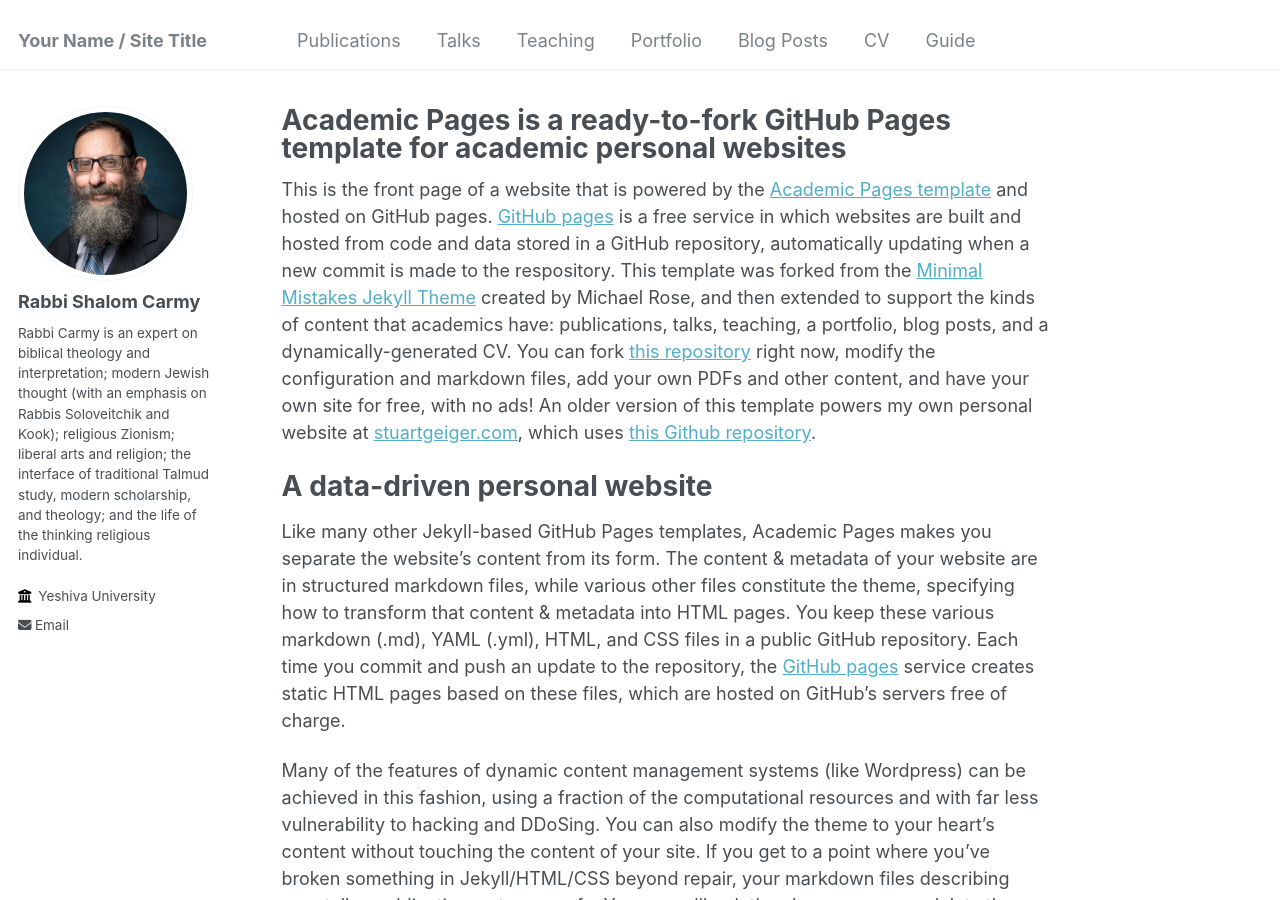
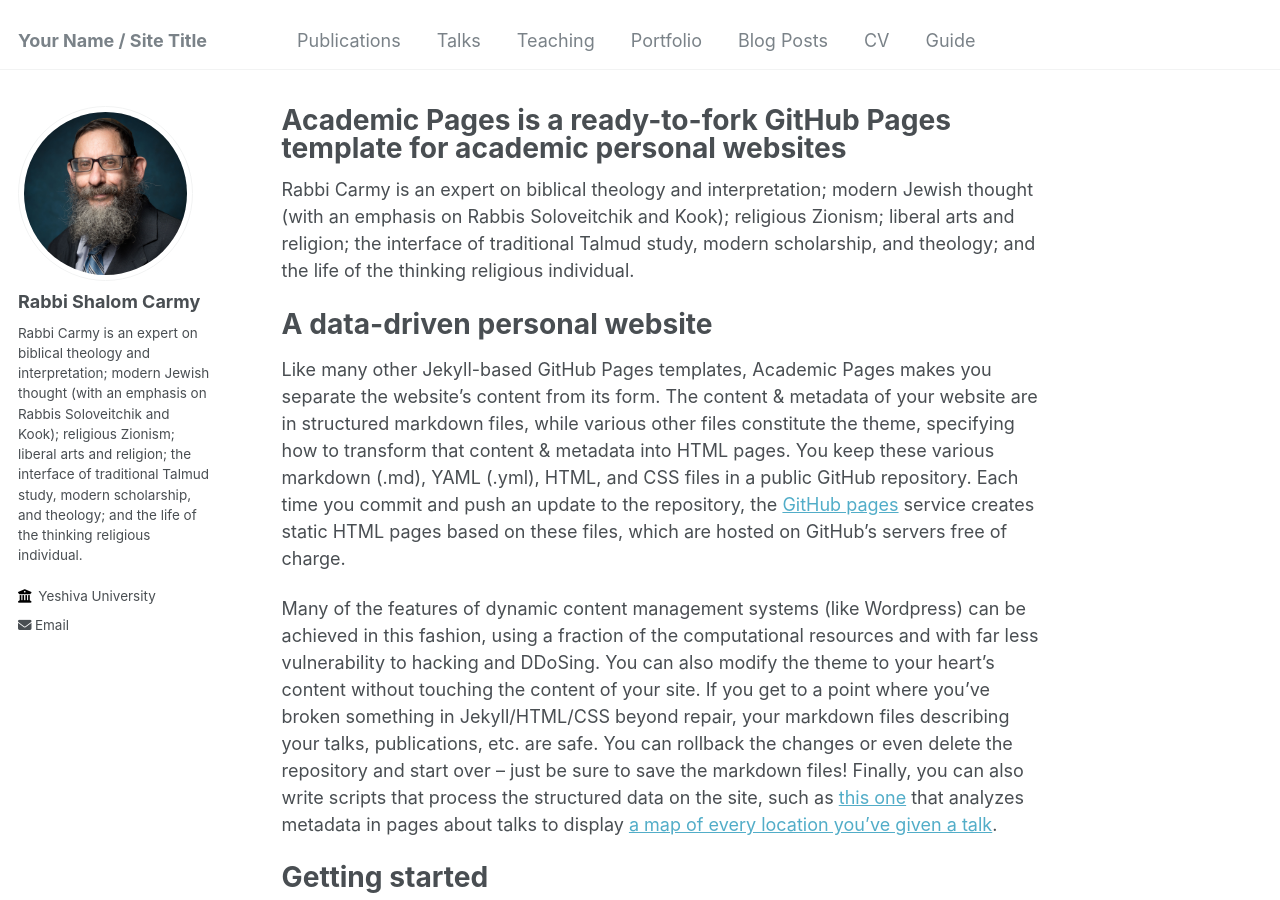
Before and after one commit to rabbicarmy/rabbicarmy.github.io, a Jekyll site: the page built from _pages/about.md, in a window 1280 px wide and 900 px high. Built offline with Jekyll 4.4.1, drawn with Linux system fonts in a browser that asks for light colours.

Commit message:
Update about.md

```diff
--- a/_pages/about.md
+++ b/_pages/about.md
@@ -7,7 +7,7 @@ redirect_from:
   - /about.html
 ---
 
-This is the front page of a website that is powered by the [Academic Pages template](https://github.com/academicpages/academicpages.github.io) and hosted on GitHub pages. [GitHub pages](https://pages.github.com) is a free service in which websites are built and hosted from code and data stored in a GitHub repository, automatically updating when a new commit is made to the respository. This template was forked from the [Minimal Mistakes Jekyll Theme](https://mmistakes.github.io/minimal-mistakes/) created by Michael Rose, and then extended to support the kinds of content that academics have: publications, talks, teaching, a portfolio, blog posts, and a dynamically-generated CV. You can fork [this repository](https://github.com/academicpages/academicpages.github.io) right now, modify the configuration and markdown files, add your own PDFs and other content, and have your own site for free, with no ads! An older version of this template powers my own personal website at [stuartgeiger.com](http://stuartgeiger.com), which uses [this Github repository](https://github.com/staeiou/staeiou.github.io).
+Rabbi Carmy is an expert on biblical theology and interpretation; modern Jewish thought (with an emphasis on Rabbis Soloveitchik and Kook); religious Zionism; liberal arts and religion; the interface of traditional Talmud study, modern scholarship, and theology; and the life of the thinking religious individual.
 
 A data-driven personal website
 ======
```
